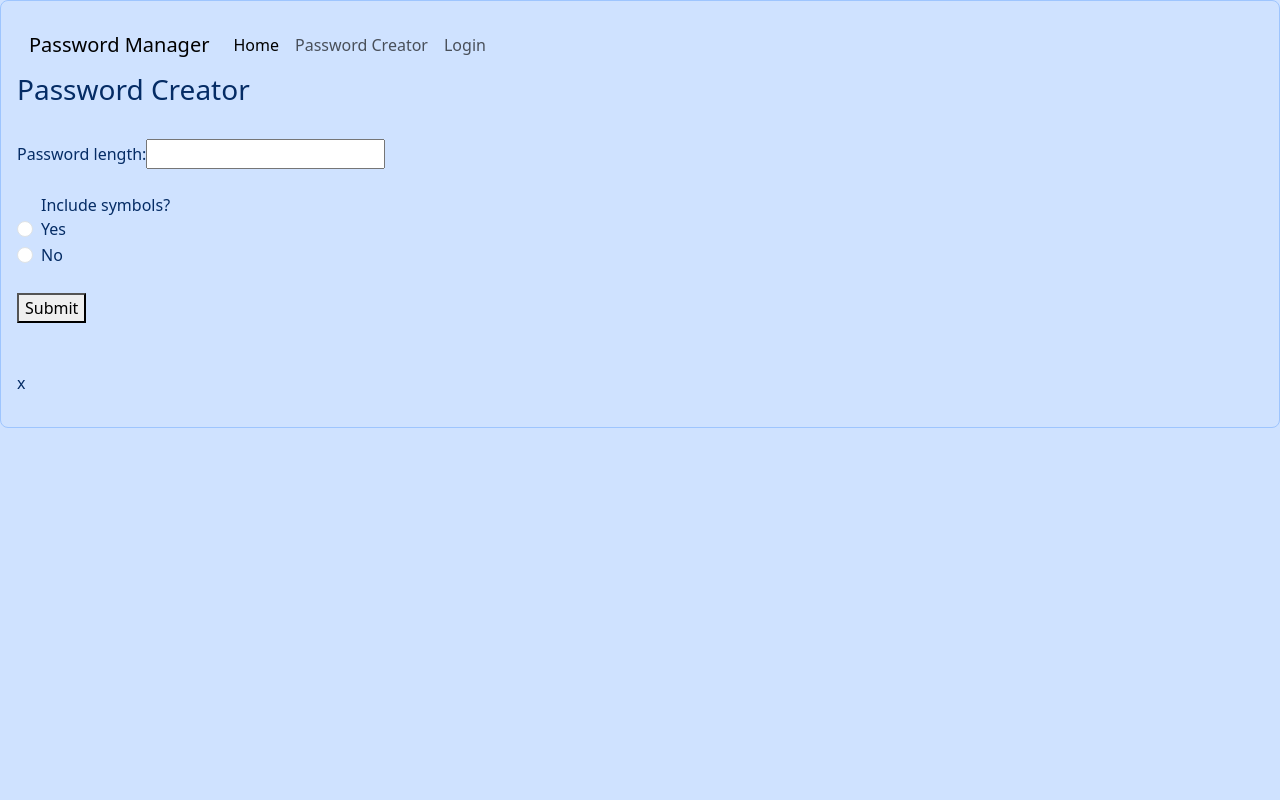
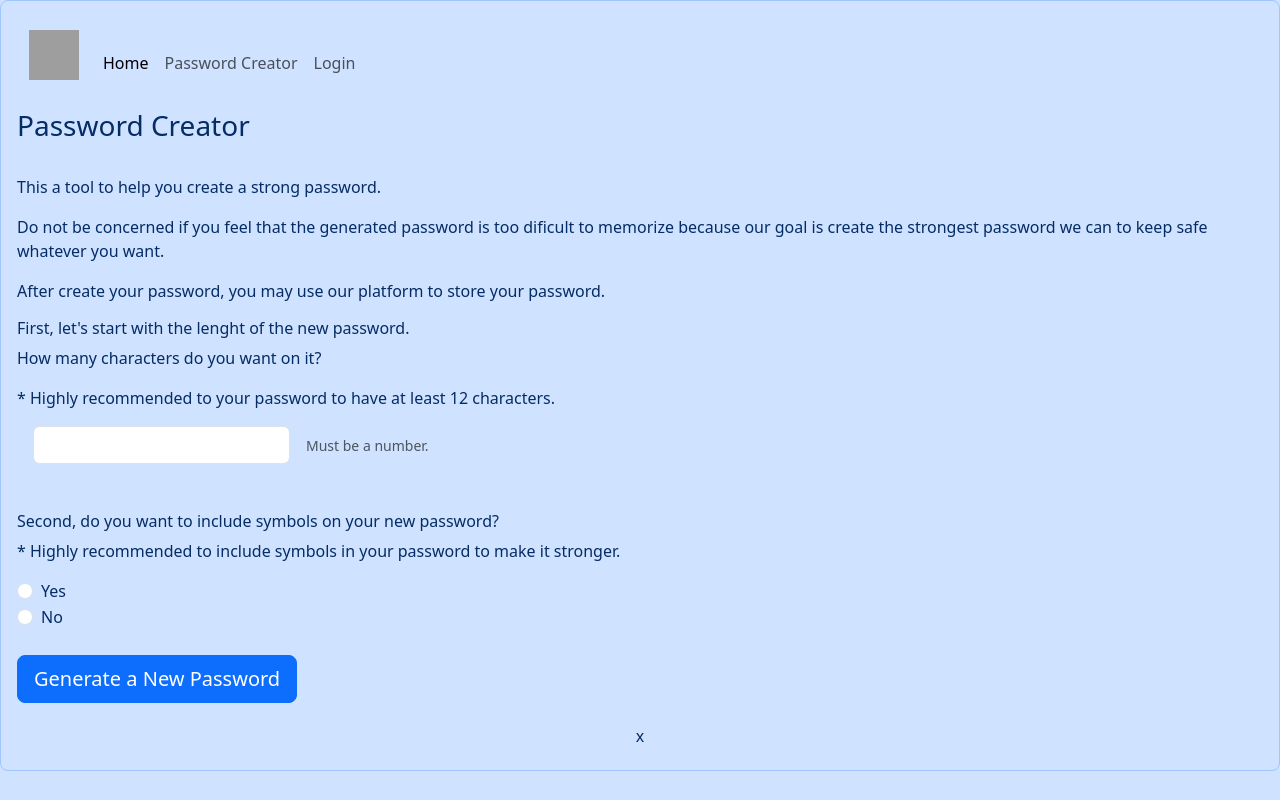
Before and after one commit to AlexCRosa/password_manager, a Flask app: template templates/password-creator.html in a window 1280 px wide. Run offline with Flask 3, Linux system fonts and the light colour scheme; the template is opened without the code that fills it: most values are stand-ins (such as "Sample title", 1, 10 or a date in 2020); grey boxes are pictures that could not be loaded.

Commit message:
Added styles for the 'password-creator' page

```diff
--- a/templates/base.html
+++ b/templates/base.html
@@ -8,15 +8,19 @@
     <!--NAV BAR-->
     <nav class="navbar navbar-expand-lg">
         <div class="container-fluid">
-          <a class="navbar-brand" href="#">Password Manager</a>
+          <a class="navbar-brand" href="#">
+            <figure>
+                <img src="https://i.postimg.cc/2y5b0nDs/cyber-security.png" width="50" height="50">
+            </figure>
+          </a>
           <button class="navbar-toggler" type="button" data-bs-toggle="collapse" data-bs-target="#navbarNavAltMarkup" aria-controls="navbarNavAltMarkup" aria-expanded="false" aria-label="Toggle navigation">
             <span class="navbar-toggler-icon"></span>
           </button>
           <div class="collapse navbar-collapse" id="navbarNavAltMarkup">
             <div class="navbar-nav ">
-              <a class="nav-link active" aria-current="page" href="#">Home</a>
-              <a class="nav-link" href="#">Password Creator</a>
-              <a class="nav-link" href="#">Login</a>
+              <a class="nav-link active" aria-current="page" href="">Home</a>
+              <a class="nav-link" href="">Password Creator</a>
+              <a class="nav-link" href="">Login</a>
             </div>
           </div>
         </div>
--- a/templates/password-creator.html
+++ b/templates/password-creator.html
@@ -12,12 +12,34 @@
   <body>
     {% block content %}
     <h3>Password Creator</h3></br>
+    <p>This a tool to help you create a strong password.</p>
+    <p>Do not be concerned if you feel that the generated password is too dificult to memorize because our goal is create the strongest password we can to keep safe whatever you want.</p>
+    <p>After create your password, you may use our platform to store your password.</p>
 
+    <h6>First, let's start with the lenght of the new password.</h6>
+    <p>How many characters do you want on it?</p>
+    <p>* Highly recommended to your password to have at least 12 characters.</p>
+
+    <div class="d-grid gap-2 d-md-flex justify-content-md-start">
       <form method="POST" action="/password-creator">
-      <label for="input_data">Password length: </label><input type="text" id="input_data" name="length_data"></br></br>
-
+        <div class="row g-3 align-items-center">
+          <div class="col-auto">
+            <label for="inputPassword6" class="col-form-label"></label>
+          </div>
+          <div class="col-auto">
+            <input type="number" id="input_data" class="form-control" aria-describedby="passwordHelpInline" name="length_data">
+          </div>
+          <div class="col-auto">
+            <span id="passwordHelpInline" class="form-text">
+              Must be a number.
+            </span>
+          </div>
+        </div>
+        <br><br>
         <!--Radios: Include symbols? Yes or No?-->
-      <div class="form-check">Include symbols? </br>
+        <h6>Second, do you want to include symbols on your new password?</h6>
+        <p>* Highly recommended to include symbols in your password to make it stronger.</p>
+        <div class="form-check">
           <input class="form-check-input" type="radio" name="strength_data" id="flexRadioDefault1" value="yes">
           <label class="form-check-label" for="flexRadioDefault1">
             Yes
@@ -30,11 +52,12 @@
           </label>
         </div><br>
 
-      <button type="submit">Submit</button>
+        <button type="submit" class="btn btn-primary btn-lg">Generate a New Password</button>
 
         <!--Message for invalid user's input-->
         <br><label for="message">{{ message }}</label>
       </form>
+    </div>
 
     <!--Flask FLASH code to call the message for invalid user's input-->
     {% with messages = get_flashed_messages() %}
@@ -49,7 +72,9 @@
     {% block body %}{% endblock %}
 
     <!--Created just to check if data were correctly processed-->
-    <br><p>{{ password }}</p>
+    <h6 class="d-grid gap-2 d-md-flex justify-content-md-center">
+      {{ password }}
+    </h6>
 
     <script src="https://cdn.jsdelivr.net/npm/bootstrap@5.3.2/dist/js/bootstrap.bundle.min.js" integrity="sha384-C6RzsynM9kWDrMNeT87bh95OGNyZPhcTNXj1NW7RuBCsyN/o0jlpcV8Qyq46cDfL" crossorigin="anonymous"></script>
 
```
Also changed, not shown: templates/create-account.html (+16 -7 lines), templates/index.html (+9 -6 lines), media/icon.png (added), media/logo-transparent_background.png (added), media/logo.png (added), templates/icon.png (added). Lines whose indentation alone changed are shown as unchanged.
